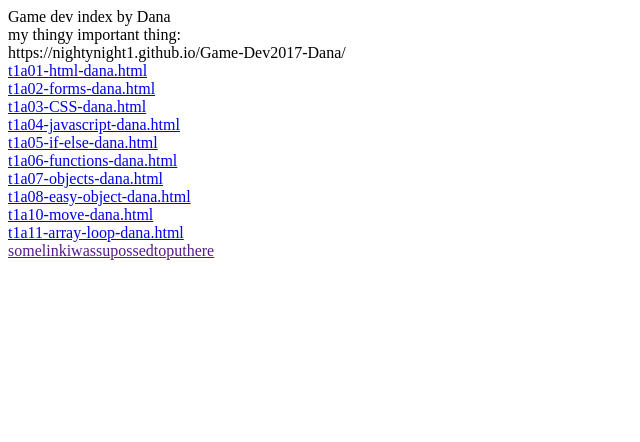
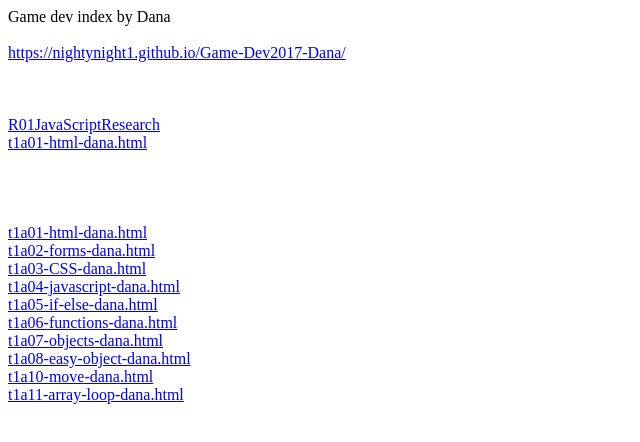
Before and after one commit to Nightynight1/Game-Dev2017-Dana, a plain HTML site: page index.html in a window 1280 px wide. Shown: the whole page, without its empty margins (0-640 px from the left). Drawn offline with Linux system fonts and the light colour scheme.

Commit message:
Update index.html

```diff
--- a/index.html
+++ b/index.html
@@ -1,19 +1,22 @@
 
 Game dev index by Dana
-<br>
-my thingy important thing:
-<br>
-https://nightynight1.github.io/Game-Dev2017-Dana/
 
 
-<br>
+
+<br><br>
+
+<a href="https://nightynight1.github.io/Game-Dev2017-Dana/">https://nightynight1.github.io/Game-Dev2017-Dana/</a><br>
+
+<br><br><br>
 
 
 
 
+<a href="https://docs.google.com/document/d/1TiRLlqxBsBNWlDNyf5ZEh09FlGddHA0cblAbh84RT6o/edit">R01JavaScriptResearch</a><br>
 
+<a href="t1a01-html-dana.html">t1a01-html-dana.html</a><br>
 
-
+<br><br><br><br>
 
 <a href="t1a01-html-dana.html">t1a01-html-dana.html</a><br>
 
@@ -35,4 +38,4 @@ https://nightynight1.github.io/Game-Dev2017-Dana/
 
 <a href="t1a11-array-loop-dana.html">t1a11-array-loop-dana.html</a><br>
 
-<a href="">somelinkiwassupossedtoputhere</a><br>
+<a href=""></a><br>
```
